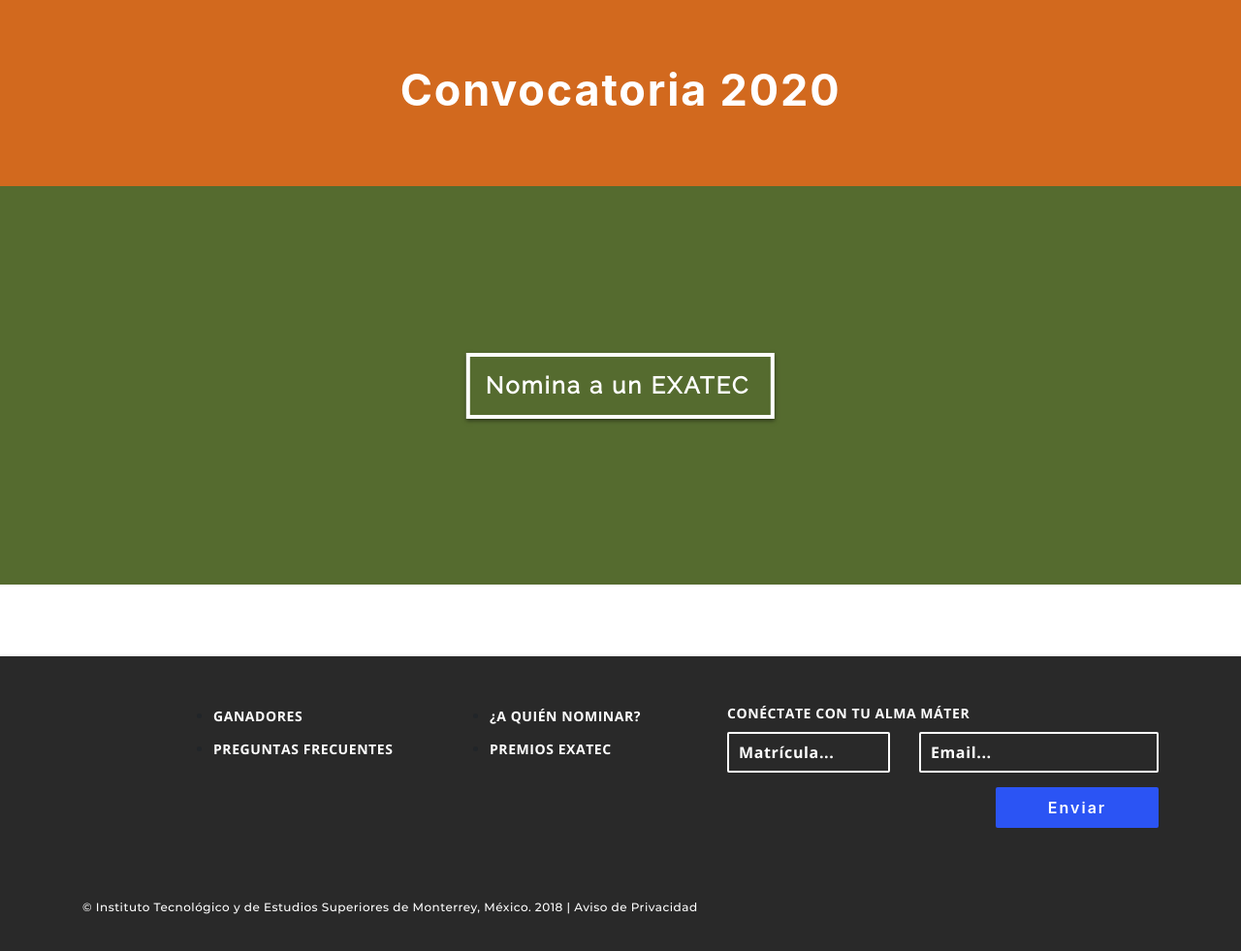
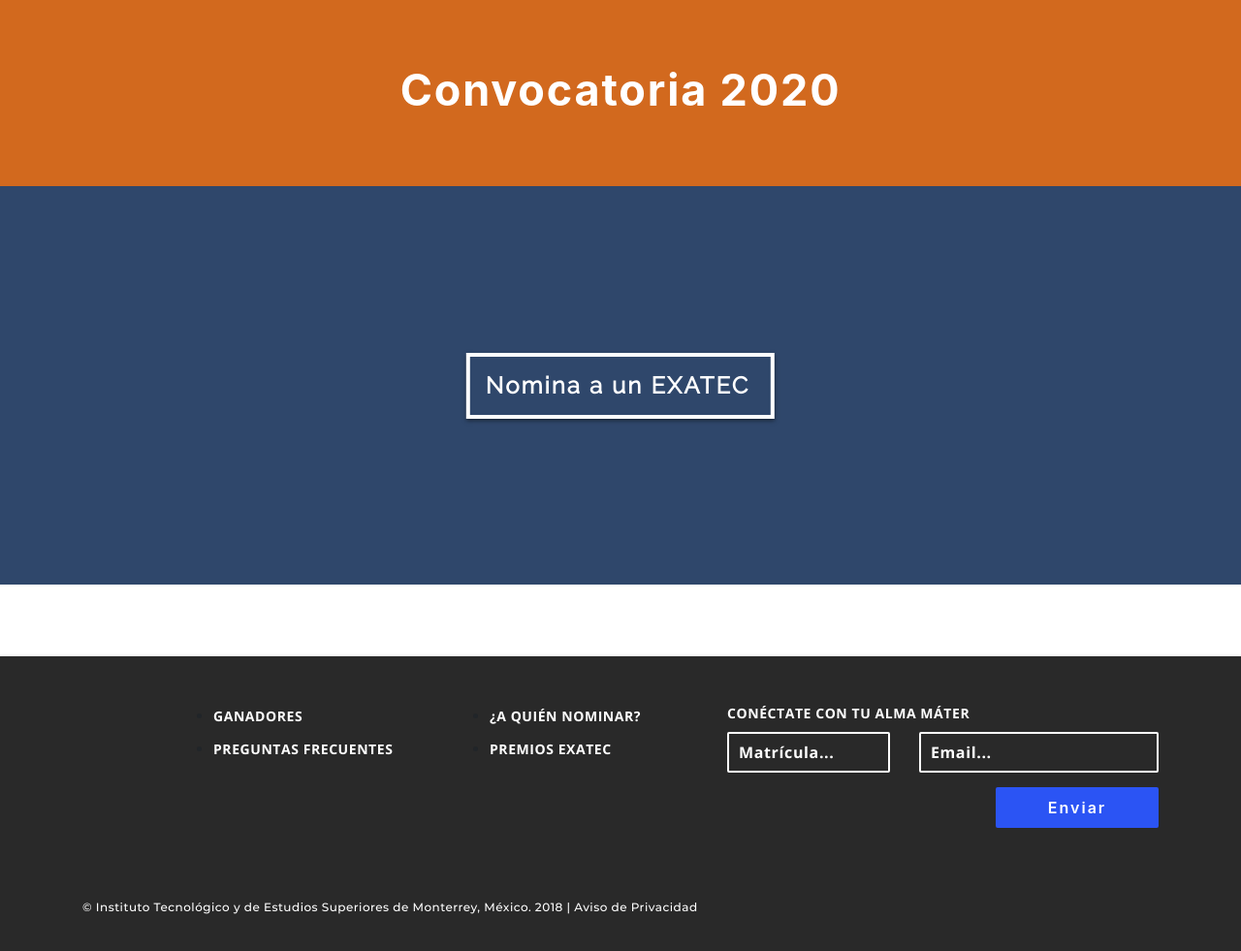
Before and after one commit to mtorres6/premios-exatec, a PHP site: page /index.php in a window 1280 px wide. Shown: the part 78-1059 px from the top of the page at 97% size. Run offline with PHP 8.4, Linux system fonts and the light colour scheme; some libraries are stand-ins or nearby versions; some web fonts are replaced.

Commit message:
Home banners creados

```diff
--- a/css/main.css
+++ b/css/main.css
@@ -505,7 +505,7 @@ Description:	CSS definition for responsive design
   .banner.banner-with-button {
     position: relative;
     height: 411px;
-    background-color: darkolivegreen; }
+    background-color: #2f476b; }
     .banner.banner-with-button .wrapper-button {
       position: absolute;
       margin: 0;
@@ -800,7 +800,7 @@ Description:	CSS definition for responsive design
   .banner.banner-with-button {
     position: relative;
     height: 411px;
-    background-color: darkolivegreen; }
+    background-color: #2f476b; }
     .banner.banner-with-button .wrapper-button {
       position: absolute;
       margin: 0;
--- a/sass/components/banner.scss
+++ b/sass/components/banner.scss
@@ -87,7 +87,7 @@
     &.banner-with-button {
         position: relative;
         height: 411px;
-        background-color: darkolivegreen;
+        background-color: #2f476b;
 
         .wrapper-button {
             position: absolute;
```
Also changed, not shown: sass/config/base.scss (line endings or trailing spaces), 1 other file.
